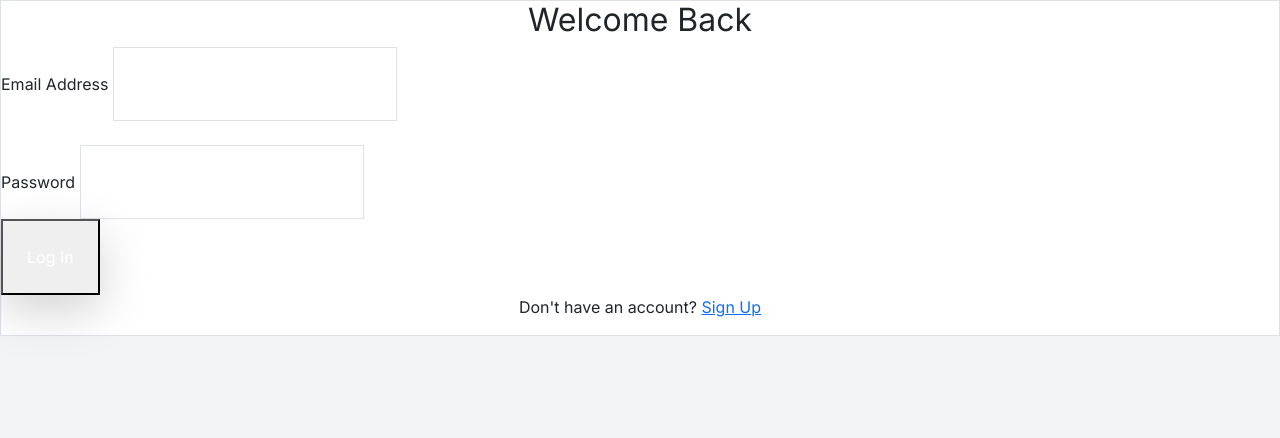
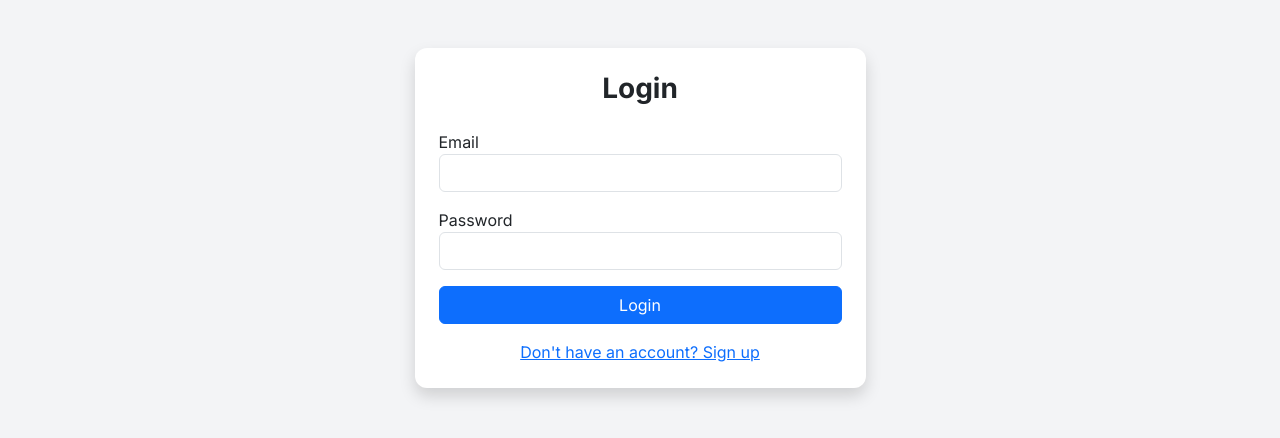
Before and after one commit to dilawar47866/MySEOTooler_V5, a Flask app: page /login in a window 1280 px wide. Shown: the top 438 px of the page. Run offline with Flask 3, Linux system fonts and the light colour scheme.

Commit message:
Update login.html

```diff
--- a/templates/login.html
+++ b/templates/login.html
@@ -1,58 +1,43 @@
 {% extends "base.html" %}
 {% block content %}
-<div class="min-h-[80vh] flex items-center justify-center">
-    <div class="bg-white p-8 rounded-xl shadow-2xl w-full max-w-md border border-slate-100">
-        <h2 class="text-3xl font-bold text-center text-slate-800 mb-8">Welcome Back</h2>
-
-        <form onsubmit="handleLogin(event)">
-            <div class="mb-4">
-                <label class="block text-sm font-bold mb-2 text-slate-700">Email Address</label>
-                <input type="email" id="email" class="w-full p-4 border rounded-xl focus:ring-2 focus:ring-blue-500" required>
+<div class="container mt-5">
+    <div class="row justify-content-center">
+        <div class="col-md-5">
+            <div class="card shadow p-4">
+                <h3 class="text-center mb-4 fw-bold">Login</h3>
+                <form id="loginForm" onsubmit="handleLogin(event)">
+                    <div class="mb-3">
+                        <label>Email</label>
+                        <input type="email" id="email" class="form-control" required>
                     </div>
-
-            <div class="mb-6">
-                <label class="block text-sm font-bold mb-2 text-slate-700">Password</label>
-                <input type="password" id="password" class="w-full p-4 border rounded-xl focus:ring-2 focus:ring-blue-500" required>
+                    <div class="mb-3">
+                        <label>Password</label>
+                        <input type="password" id="password" class="form-control" required>
                     </div>
-
-            <button type="submit" id="btn" class="w-full bg-blue-600 text-white p-4 rounded-xl font-bold text-lg hover:bg-blue-700 transition shadow-lg">
-                Log In
-            </button>
+                    <button type="submit" class="btn btn-primary w-100">Login</button>
                 </form>
-
-        <p class="text-center mt-6 text-slate-500">
-            Don't have an account? <a href="{{ url_for('signup') }}" class="text-blue-600 font-bold hover:underline">Sign Up</a>
-        </p>
+                <div class="text-center mt-3">
+                    <a href="/signup">Don't have an account? Sign up</a>
+                </div>
+            </div>
+        </div>
     </div>
 </div>
 
 <script>
 async function handleLogin(e) {
     e.preventDefault();
-    const btn = document.getElementById('btn');
     const email = document.getElementById('email').value;
     const password = document.getElementById('password').value;
 
-    btn.innerHTML = '<i class="fas fa-spinner fa-spin"></i> Logging in...';
-    btn.disabled = true;
-
-    try {
     const res = await fetch('/login', {
         method: 'POST',
         headers: {'Content-Type': 'application/json'},
-            body: JSON.stringify({email: email, password: password})
+        body: JSON.stringify({email, password})
     });
     const data = await res.json();
-
-        if(data.error) throw new Error(data.error);
-
-        // Success - Redirect
-        window.location.href = data.redirect;
-    } catch(err) {
-        alert(err.message);
-        btn.innerHTML = 'Log In';
-        btn.disabled = false;
-    }
+    if(data.success) window.location.href = data.redirect;
+    else alert(data.error);
 }
 </script>
 {% endblock %}
```
Lines whose indentation alone changed are shown as unchanged.
